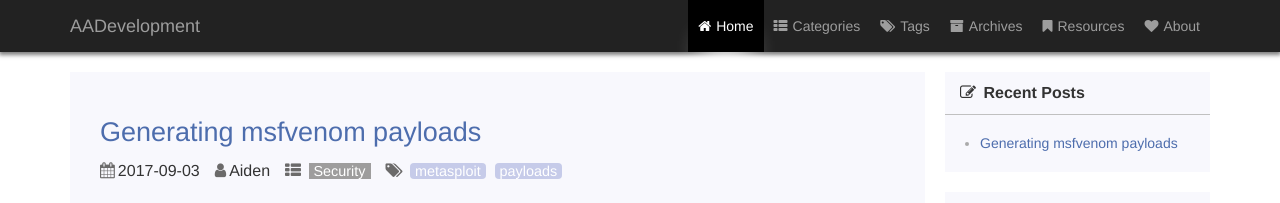
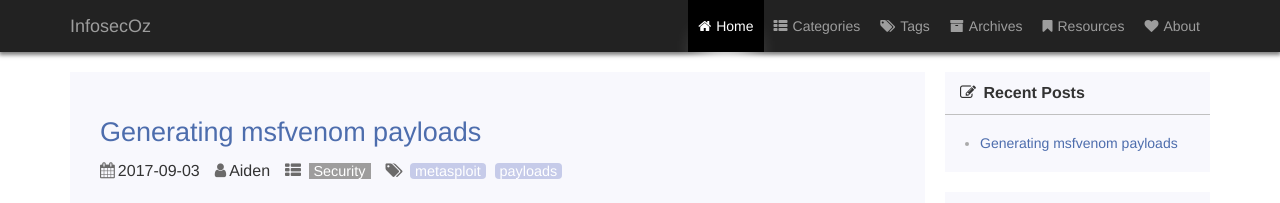
Before and after one commit to InfosecOz/infosecoz.github.io, a Jekyll site: the page built from index.html, in a window 1280 px wide. Shown: the top 203 px of the page. Built offline with Jekyll 4.4.1, drawn with Linux system fonts in a browser that asks for light colours; the list of posts is cut into pages by our own code; a style sheet for code colours, icons or effects is not loaded.

Commit message:
Updated title for InfosecOz

```diff
--- a/_config.yml
+++ b/_config.yml
@@ -1,5 +1,5 @@
 # Site settings
-title: AADevelopment
+title: InfosecOz
 brief-intro:
 baseurl: "" # the subpath of your site, e.g. /blog
 url: "https://aidenatt.github.io" # the base hostname & protocol for your site
```
